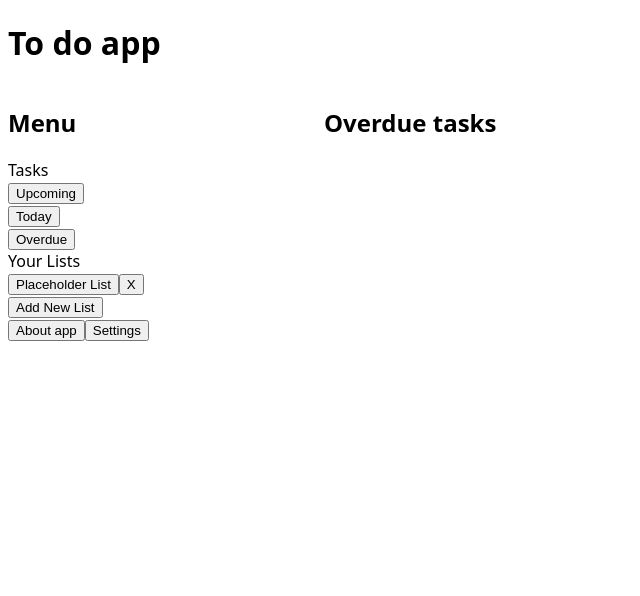
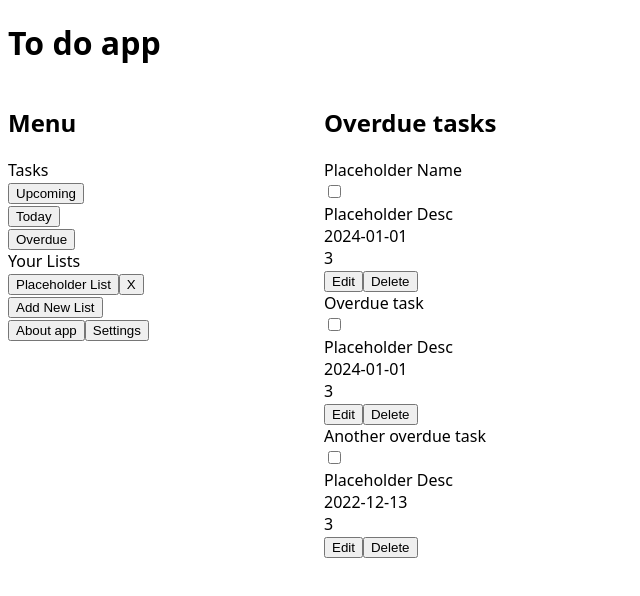
Before and after one commit to mikeski-aa/to-do-app-react, a React (Vite) app: page / in a window 1280 px wide. Both pictures are taken after a click on the button "Overdue". Shown: the top 596 px of the page, without its empty margins (0-640 px from the left). Built offline with nearby package versions, Linux system fonts and the light colour scheme.

Commit message:
Added to show overdue correctly

```diff
--- a/src/App.jsx
+++ b/src/App.jsx
@@ -49,7 +49,7 @@ function App() {
     },
     {
       taskId: "153513535",
-      taskName: "Placeholder Name",
+      taskName: "Overdue task",
       taskDesc: "Placeholder Desc",
       taskDate: "2024-01-01",
       taskPrio: "3",
@@ -58,9 +58,9 @@ function App() {
     },
     {
       taskId: "15351355433",
-      taskName: "Placeholder Name",
+      taskName: "Another overdue task",
       taskDesc: "Placeholder Desc",
-      taskDate: "2024-12-13",
+      taskDate: "2022-12-13",
       taskPrio: "3",
       taskCompleted: false,
       taskBelongTo: "jhasd7861j",
--- a/src/components/Overdue.jsx
+++ b/src/components/Overdue.jsx
@@ -5,7 +5,7 @@ import { DisplayTasks } from "./DisplayTasks";
 // function to find out what tasks are overdue
 // need to use similar function to the one in the upcoming component
 // date format is YYYY-MM-DD
-// I should probably move this function into a utils component
+// This function needs to determine whether the date is before or. If it is before, need to assign a minus sign
 function dateDifference(inputDate) {
   const date1 = new Date(`${inputDate}T00:00:00.0`);
   const date2 = new Date();
@@ -15,9 +15,21 @@ function dateDifference(inputDate) {
 
   let result = isBefore ? -diffDays : diffDays;
 
+  console.log("diff result is");
+  console.log(result);
   return result;
 }
 
+// this function will return an array including all overdue tasks
+function getOverdueTasks(taskContext) {
+  let tempArray = [...taskContext.currentTasks];
+
+  let purgedArray = tempArray.filter(
+    (item) => dateDifference(item.taskDate) < 0
+  );
+
+  return purgedArray;
+}
 // function to show all overdue tasks
 
 function Overdue() {
@@ -27,11 +39,24 @@ function Overdue() {
     return null;
   }
 
-  console.log(dateDifference("2024-06-07"));
+  console.log(getOverdueTasks(taskContext));
 
   return (
     <div className="overdueContainer">
       <h2>Overdue tasks</h2>
+      <div className="displayOverdueTasks">
+        {getOverdueTasks(taskContext).map((task) => (
+          <DisplayTasks
+            taskName={task.taskName}
+            taskDesc={task.taskDesc}
+            taskDate={task.taskDate}
+            taskPrio={task.taskPrio}
+            taskId={task.taskId}
+            taskCompleted={task.taskCompleted}
+            key={task.taskId}
+          />
+        ))}
+      </div>
     </div>
   );
 }
```
